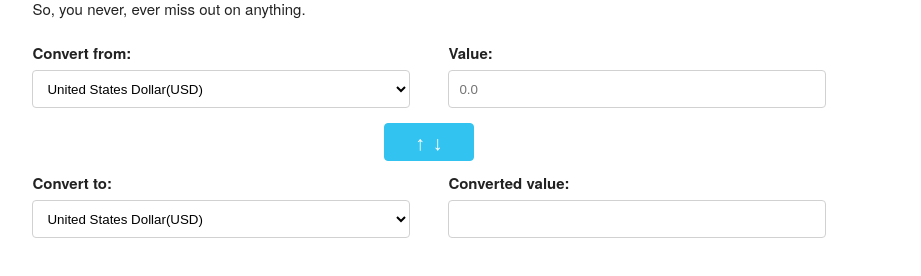
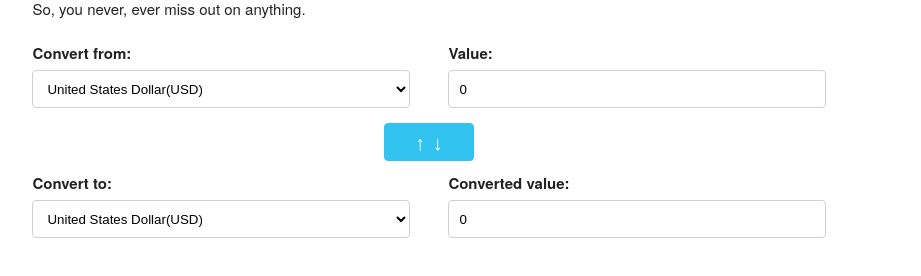
Before and after one commit to vrr-21/currency-converter, an Angular app in the folder currency-converter/: page / in a window 1280 px wide. Shown: the part 228-504 px from the top of the page, without its empty margins (166-1087 px from the left). Built offline with nearby package versions, Linux system fonts and the light colour scheme.

Commit message:
Currency Converter convertValue() function created. Wrong function.

```diff
--- a/currency-converter/src/app/app.module.ts
+++ b/currency-converter/src/app/app.module.ts
@@ -1,6 +1,6 @@
 import { BrowserModule } from '@angular/platform-browser';
 import { NgModule } from '@angular/core';
-
+import { FormsModule } from '@angular/forms';
 
 import { AppComponent } from './app.component';
 import { LandingPageComponent } from './landing-page/landing-page.component';
@@ -16,7 +16,8 @@ import { CurrentRatesComponentComponent } from './current-rates-component/curren
     CurrentRatesComponentComponent
   ],
   imports: [
-    BrowserModule
+    BrowserModule,
+    FormsModule
   ],
   providers: [],
   bootstrap: [AppComponent]
--- a/currency-converter/src/app/converter-component/converter-component.component.html
+++ b/currency-converter/src/app/converter-component/converter-component.component.html
@@ -13,7 +13,7 @@
     </div>
     <div class="five columns">
       <label for="source-currency-value">Value:</label>
-      <input class="u-full-width" id="source-currency-value" type="number" placeholder="0.0"/>
+      <input class="u-full-width" id="source-currency-value" [(ngModel)]="s_c_value" (ngModelChange)="convertValue()" type="number" placeholder="0.0"/>
     </div>
     <div class="one column"></div>
   </div>
@@ -38,7 +38,7 @@
     </div>
     <div class="five columns">
       <label for="dest-currency-value">Converted value:</label>
-      <input class="u-full-width" id="dest-currency-value" type="number" readonly/>
+      <input class="u-full-width" id="dest-currency-value" [(ngModel)]="d_c_value" type="number" readonly/>
     </div>
     <div class="one column"></div>
   </div>
--- a/currency-converter/src/app/converter-component/converter-component.component.ts
+++ b/currency-converter/src/app/converter-component/converter-component.component.ts
@@ -6,10 +6,21 @@ import { Component, OnInit } from '@angular/core';
   styleUrls: ['./converter-component.component.css']
 })
 export class ConverterComponentComponent implements OnInit {
+  s_c_curr: string
+  s_c_value: number
+  d_c_curr: string
+  d_c_value: number
+  constructor()
+  {
+    this.s_c_value=0
+    this.d_c_value=this.s_c_value;
+  }
 
-  constructor() { }
+  convertValue(): void
+  {
+    this.d_c_value=this.s_c_value*61;
+  }
 
   ngOnInit() {
   }
-
 }
```
